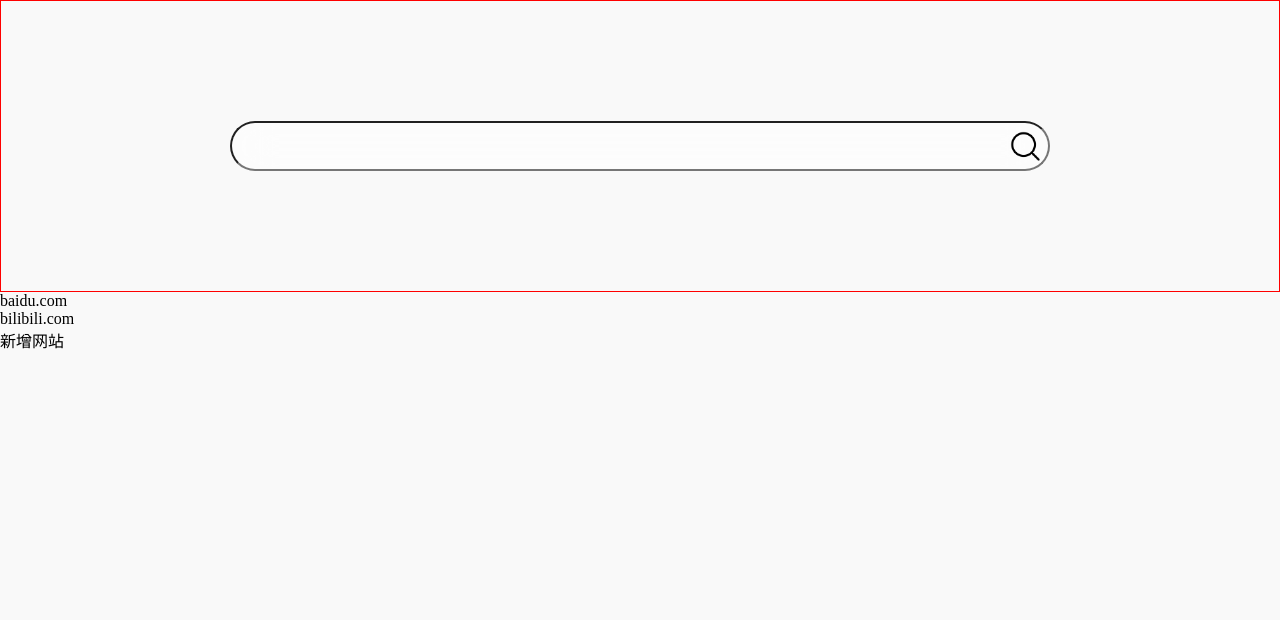
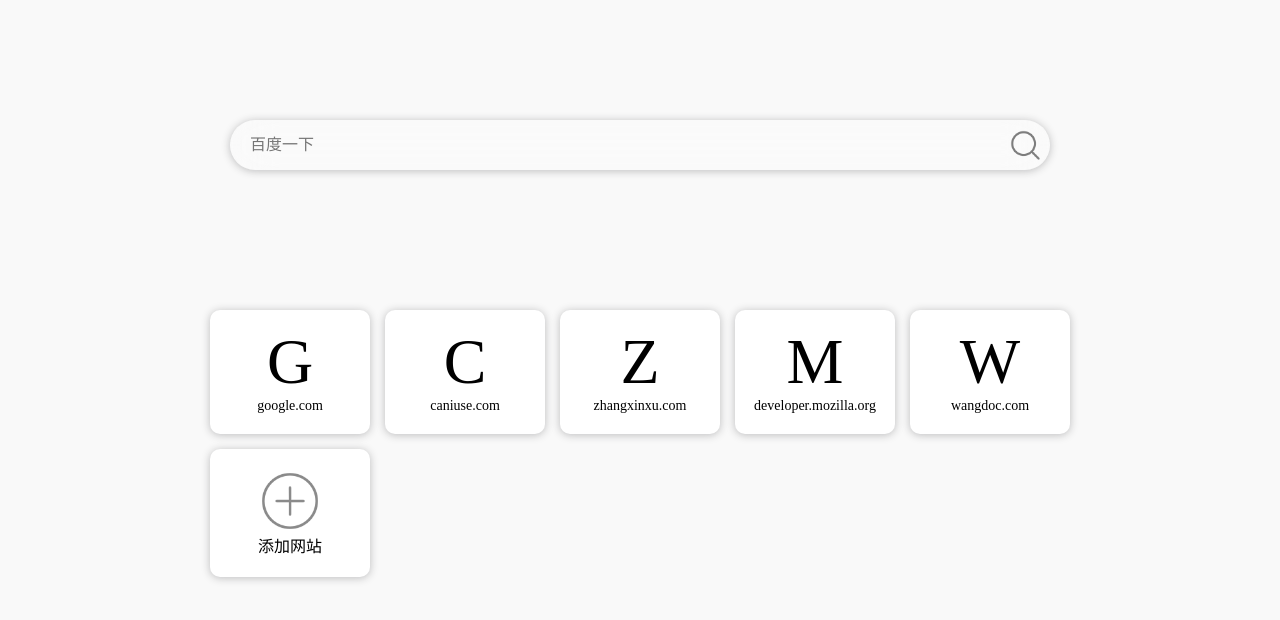
Before and after one commit to CatTypeRobot/myNavigationSite, a website: page src/index.html in a window 1280 px wide. Drawn offline with Linux system fonts and the light colour scheme.

Commit message:
基本完成html和css

```diff
--- a/src/index.html
+++ b/src/index.html
@@ -11,27 +11,54 @@
     <header class="globalHeader">
         <div class="searchBar">
             <form class="searchFrom" method="get" action="https://baidu.com/s">
-                <input name="wd" type="text">
-                <button type="submit"><img id="searchImg" src="/images/search.png"></button>
+                <input name="wd" type="text" placeholder="百度一下">
+                <button type="submit"><img id="searchImg" src="/images/search.png" alt="搜索"></button>
             </form>
         </div>
     </header>
     <main class="globalMain">
-        <ul>
+        <ul class="siteList">
             <li>
-                <div class="site"><div class="logo"></div></div>
-                <div class="link">baidu.com</div>
+                <div class="defaultSite">
+                    <div class="logo">G</div>
+                    <div class="link">google.com</div>
+                </div>
             </li>
             <li>
-                <div class="site"><div class="logo"></div></div>
-                <div class="link">bilibili.com</div>
+                <div class="defaultSite">
+                    <div class="logo">C</div>
+                    <div class="link">caniuse.com</div>
+                </div>
             </li>
             <li>
-               新增网站
+                <div class="defaultSite">
+                    <div class="logo">Z</div>
+                    <div class="link">zhangxinxu.com</div>
+                </div>
+            </li>
+            <li>
+                <div class="defaultSite">
+                    <div class="logo">M</div>
+                    <div class="link">developer.mozilla.org</div>
+                </div>
+            </li>
+            <li>
+                <div class="defaultSite">
+                    <div class="logo">W</div>
+                    <div class="link">wangdoc.com</div>
+                </div>
+            </li>
+            <li class="last">
+               <div class="addButton">
+                   <div class="iconWrapper">
+                       <img src="/images/round_add_light.png" alt="add">
+                   </div>
+                   <div class="text">添加网站</div>
+               </div>
             </li>
         </ul>
     </main>
-    <script type="text/javascript" src="../node_modules/canvas-nest.js/dist/canvas-nest.js" style="z-index: -1"></script>
+    <script type="text/javascript" src="../node_modules/canvas-nest.js/dist/canvas-nest.js" zIndex="-2" ></script>
     <script src="main.js"></script>
 </body>
 </html>
--- a/src/style.css
+++ b/src/style.css
@@ -28,12 +28,19 @@ body {
     background: #F9F9F9FF;
     width: 100%;
     min-height: 100vh;
+    word-break: break-word;
 }
 
 .globalHeader {
-    border: 1px solid red;
+    /*border: 1px solid red;*/
     padding-top: 120px;
     padding-bottom: 120px;
+}
+
+.globalMain {
+    max-width: 900px;
+    margin-left: auto;
+    margin-right: auto;
 }
 
 .searchBar {
@@ -54,10 +61,15 @@ body {
     display: block;
     width: 100%;
     height: 50px;
+    border: none;
     /*border: 1px solid aqua;*/
     border-radius: 50px;
     backdrop-filter: blur(20px);
-    background-color: rgba(255, 255, 255, 0.5);
+    background-color: rgba(255, 255, 255, 0.2);
+    padding: 9px 20px;
+    font-size: 16px;
+    box-shadow: 0 1px 9px 0 rgba(32, 33, 36, 0.28);
+    outline: none;
 }
 
 #searchImg {
@@ -65,6 +77,7 @@ body {
     height: 34px;
     width: 34px;
     display: inline-block;
+    opacity: 0.5;
 }
 
 .searchFrom > button {
@@ -78,6 +91,78 @@ body {
     line-height: 50px;
     margin-top: 8px;
     margin-right: 8px;
+    cursor: pointer;
 }
 
-/* TODO : 1. 搜索框输入字体大小和位置不正确    2.背景颜色是否需要调整？    3. 做网址导航条    4. 搜索框样式抄chrome浏览器 */
+.siteList {
+    margin: 20px;
+    display: flex;
+    flex-wrap: wrap;
+    justify-content: space-between;
+}
+
+.siteList .defaultSite {
+    /*border: 1px solid blue;*/
+    box-shadow: 0 1px 9px 0 rgba(32, 33, 36, 0.28);
+    width: 160px;
+    display: flex;
+    justify-content: center;
+    align-items: center;
+    flex-direction: column;
+    background: white;
+    border-radius: 10px;
+    padding: 20px 0;
+    position: relative;
+    cursor: pointer;
+}
+
+.defaultSite:hover {
+    box-shadow: 0 5px 5px rgba(32, 33, 36, 0.28);
+    transition: all .2s ease-in-out;
+}
+
+.siteList .defaultSite > .logo {
+    width: 64px;
+    height: 64px;
+    display: flex;
+    justify-content: center;
+    align-items: center;
+    font-size: 64px;
+    text-transform: uppercase;
+}
+
+.siteList .defaultSite > .link {
+    font-size: 14px;
+    margin-top: 4px;
+}
+
+.siteList > li {
+    margin-bottom: 15px;
+}
+
+.siteList .addButton {
+    /*border: 1px solid red;*/
+    box-shadow: 0 1px 9px 0 rgba(32, 33, 36, 0.28);
+    background: white;
+    width: 160px;
+    display: flex;
+    justify-content: center;
+    align-items: center;
+    flex-direction: column;
+    padding: 20px 0;
+    border-radius: 10px;
+    cursor: pointer;
+}
+
+.addButton:hover {
+    box-shadow: 0 5px 5px rgba(32, 33, 36, 0.28);
+    transition: all .2s ease-in-out;
+}
+
+.siteList .addButton .iconWrapper {
+    width: 64px;
+    height: 64px;
+    display: flex;
+    justify-content: center;
+    align-items: center;
+}
```
Also changed, not shown: dist/index.html, dist/round_add_light.765c20c4.png (added), images/close.png (added), images/round_add_light.png (added), 2 other files.
